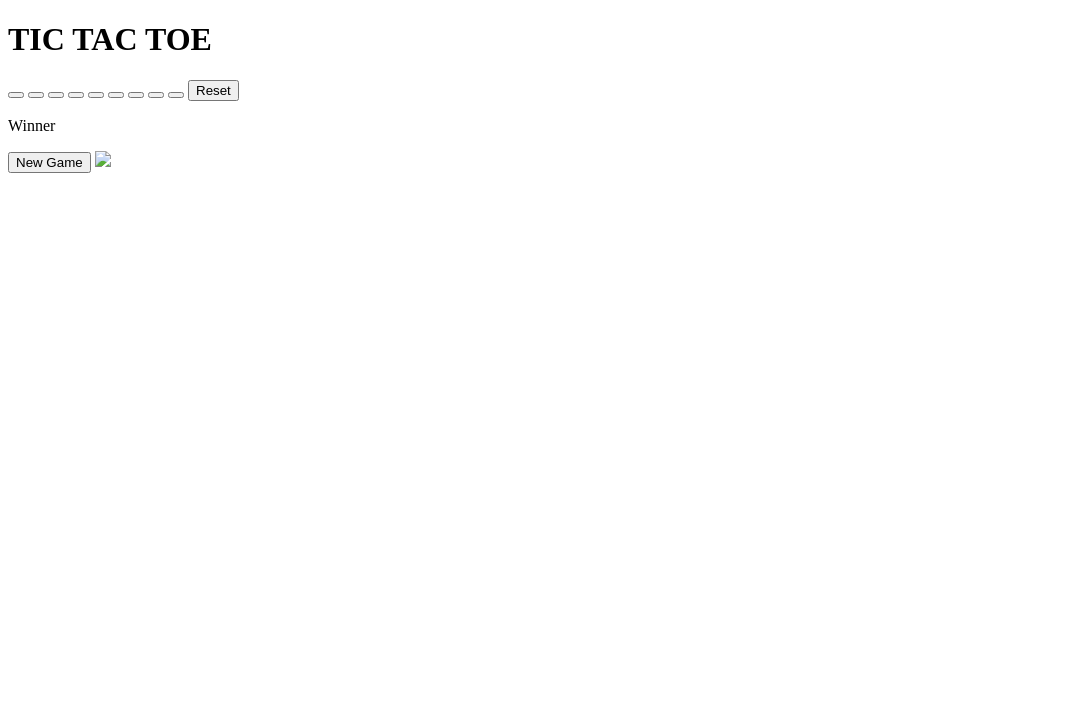
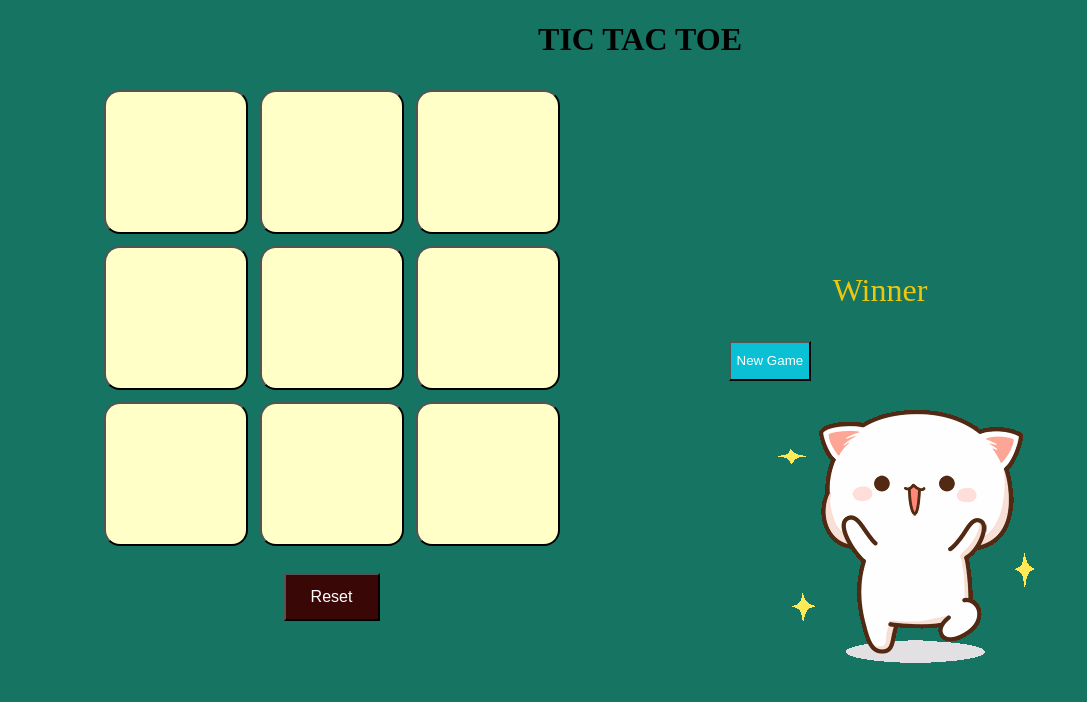
Before and after one commit to Soumya-15-2005/newrepo.io.github, a plain HTML site: page index.html in a window 1280 px wide. Shown: the whole page, without its empty margins (0-1087 px from the left). Drawn offline with Linux system fonts and the light colour scheme; the site is published under a folder, as on GitHub Pages, so addresses that start at the root find nothing.

Commit message:
Update index.html

```diff
--- a/index.html
+++ b/index.html
@@ -4,7 +4,7 @@
     <meta charset="UTF-8">
     <meta name="viewport" content="width=device-width, initial-scale=1.0">
     <title>tic tac toe</title>
-    <link rel="stylesheet" href="/GAME/style.css">
+    <link rel="stylesheet" href="GAME/style.css">
  </head>
 <body>
     <h1>TIC TAC TOE</h1>
@@ -25,14 +25,12 @@
             <button class="box"><div class="boxset"></div></button>
             <button id="reset">Reset </button>
         </div>
-        <!-- <div id="imgbox">
-            <img src="excited.gif"></imgsrc>
-        </div> -->
+
 
         <div class=" hide">
             <p id="msg">Winner </p>
             <button id="newbtn">New Game</button>
-            <img src="/GAME/excited.gif"   id="imgbox"></imgsrc>
+            <img src="GAME/excited.gif"   id="imgbox"></imgsrc>
 
         </div>
     </div>
@@ -43,6 +41,6 @@
 
 
 
-    <script src="/GAME/script.js" ></script>
+    <script src="GAME/script.js" ></script>
 </body>
 </html>
```
